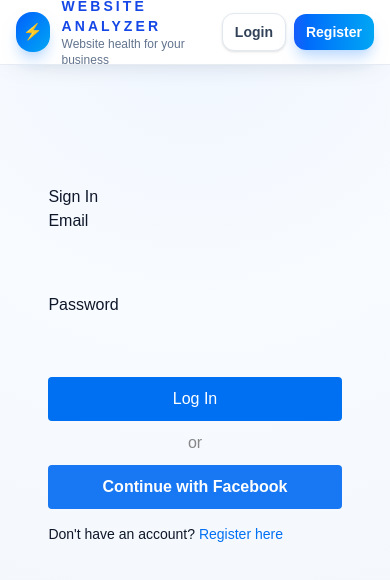
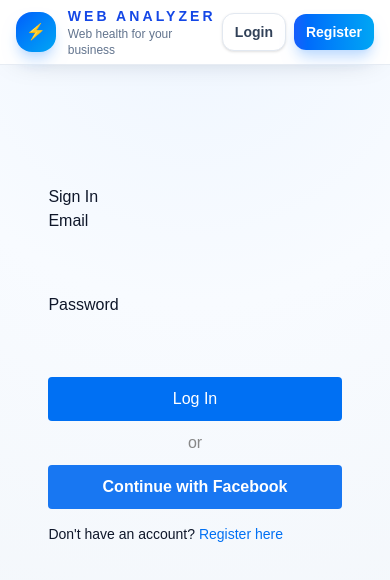
Before and after one commit to gabrieldragoscalin-hash/web_analyzer, a Next.js app in the folder frontend/: page /login in a window 390 px wide. Shown: the top 580 px of the page. Built offline with nearby package versions, Linux system fonts and the light colour scheme; no server answers.

Commit message:
fixed title for mobile

```diff
--- a/frontend/src/components/navbar.tsx
+++ b/frontend/src/components/navbar.tsx
@@ -36,8 +36,8 @@ export default function Navbar({ user, onLogout }: NavbarProps) {
                     <Link href="/" className="flex items-center gap-3 no-underline">
                         <div className="flex h-10 w-10 items-center justify-center rounded-2xl bg-gradient-to-br from-blue-600 to-sky-500 text-white shadow-lg shadow-blue-200">⚡</div>
                         <div>
-                            <p className="text-sm font-semibold tracking-[0.22em] text-blue-700 uppercase">Website Analyzer</p>
-                            <p className="text-xs text-slate-500">Website health for your business</p>
+                            <p className="text-sm font-semibold tracking-[0.22em] text-blue-700 uppercase">Web Analyzer</p>
+                            <p className="text-xs text-slate-500">Web health for your business</p>
                         </div>
                     </Link>
                 </div>
@@ -45,7 +45,7 @@ export default function Navbar({ user, onLogout }: NavbarProps) {
                 <div className="flex items-center gap-2">
                     {user ? (
                         <button
-                            onClick={handleLogoutClick} // ⚡ Uses the safe click handler instead of direct onLogout execution
+                            onClick={handleLogoutClick}
                             className="rounded-xl border border-red-200 bg-white px-3 py-2 text-sm font-semibold text-red-600 shadow-sm hover:bg-red-50 transition-colors"
                         >
                             Logout
```
